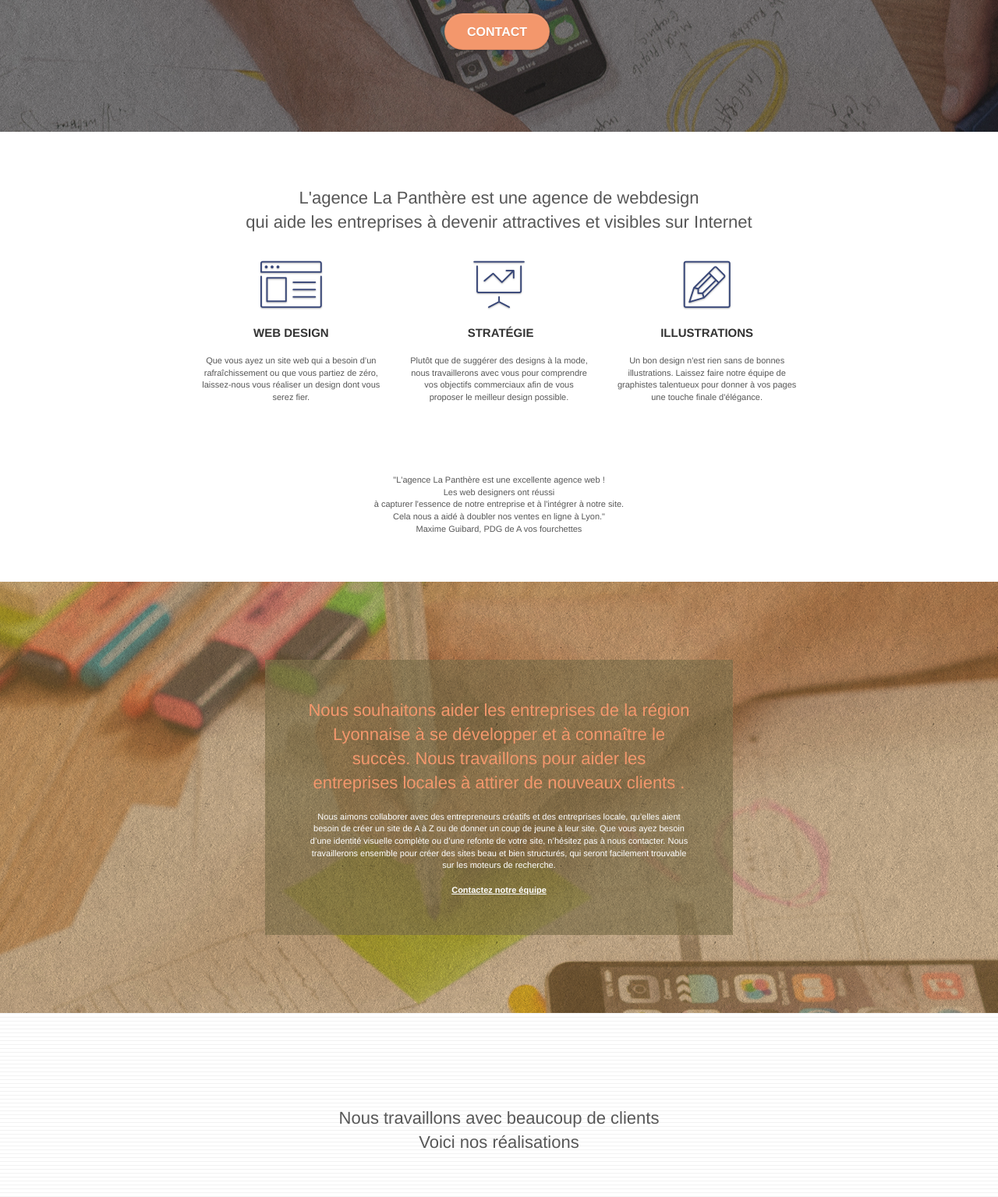
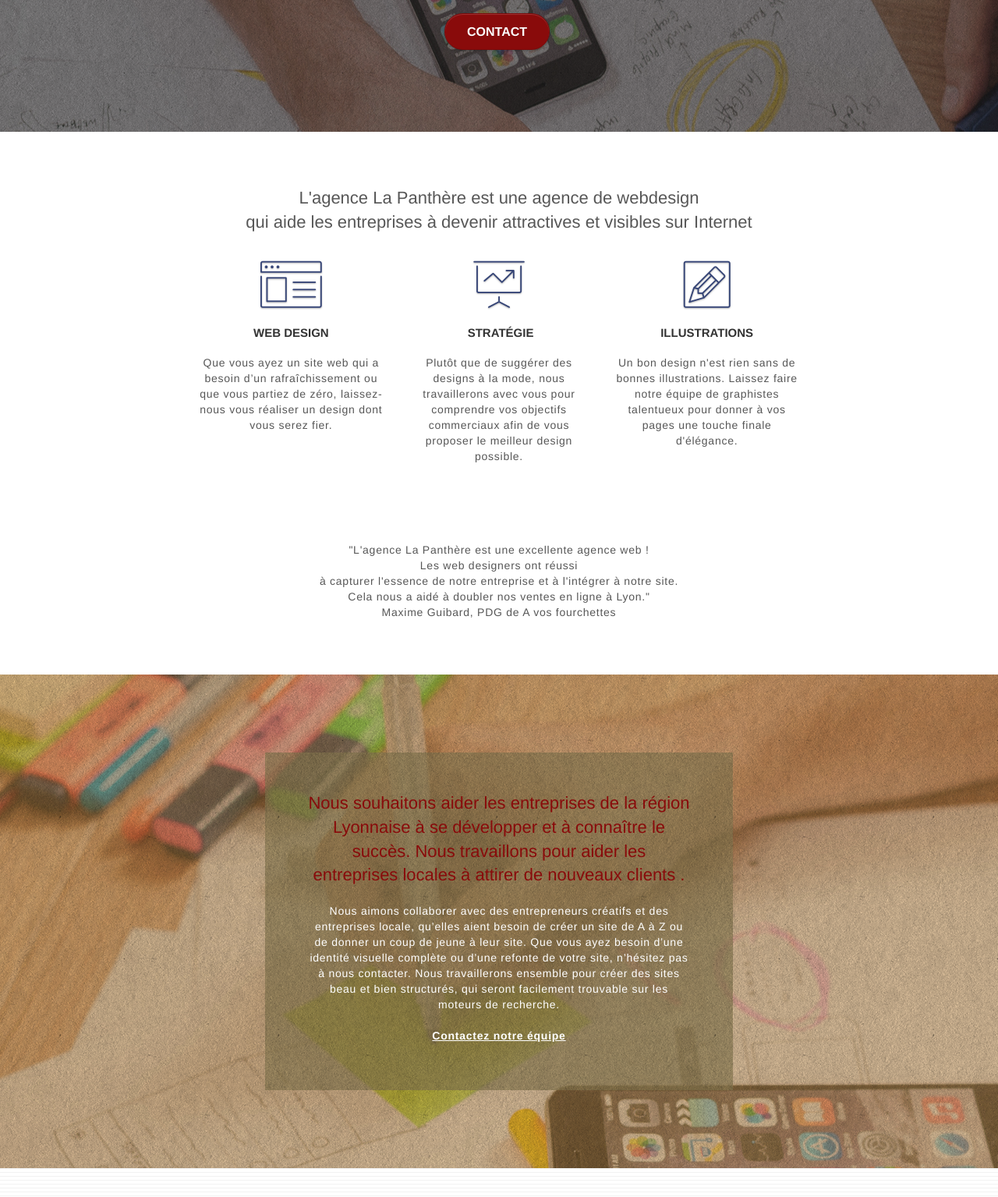
Before and after one commit to Maud-T/OC-Projet-4, a plain HTML site: page index.html in a window 1280 px wide. Shown: the part 363-1898 px from the top of the page at 78% size. Drawn offline with Linux system fonts and the light colour scheme.

Commit message:
modif couleur saumon et qq txt pour accessibilite

```diff
--- a/style.css
+++ b/style.css
@@ -130,7 +130,7 @@ a:hover {
 .d-bloc h5 a,
 .d-bloc h6 a,
 .d-bloc p a {
-    color: rgba(255, 255, 255, .6);
+    color: rgba(255, 255, 255);
 }
 
 .d-bloc .a-btn:hover,
@@ -674,7 +674,8 @@ a {
 }
 
 p {
-    font-size: 11px;
+    font-size: 14px;
+    letter-spacing: 0.75px;
 }
 
 .tight-width-whitespace {
@@ -763,20 +764,22 @@ h4 {
     background-color: #FFFFFF;
 }
 
+/* BANNIERES */
+
 .bgc-dark-slate-blue {
     background-color: #364577;
 }
 
 .bgc-atomic-tangerine {
-    background-color: #F3976C;
+    background-color: #890B0B;
 }
 
 .tc-white {
-    color: #F3976C!important;
+    color: #890B0B!important;
 }
 
 .btn-atomic-tangerine {
-    background: #F3976C;
+    background: #890B0B;
     color: #FFFFFF!important;
 }
 
@@ -794,7 +797,7 @@ h4 {
 }
 
 .ltc-atomic-tangerine {
-    color: #F3976C!important;
+    color: #890B0B!important;
 }
 
 .ltc-atomic-tangerine:hover {
@@ -821,6 +824,8 @@ h4 {
 .bg-presentation {
     background-image: url("img/banniere-2.jpg");
 }
+
+/* MEDIA QUERIES */
 
 @media (max-width: 1024px) {
     .bloc {
```
Also changed, not shown: css/bootstrap.css.
